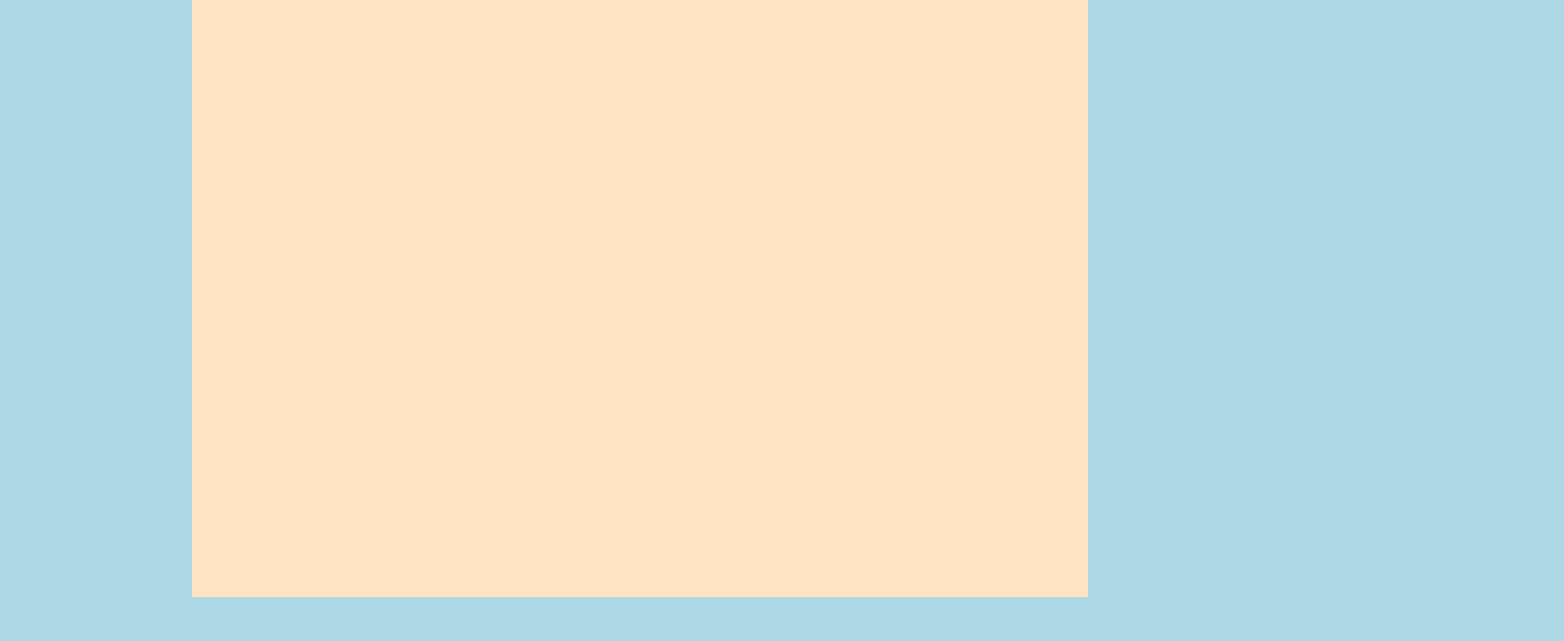
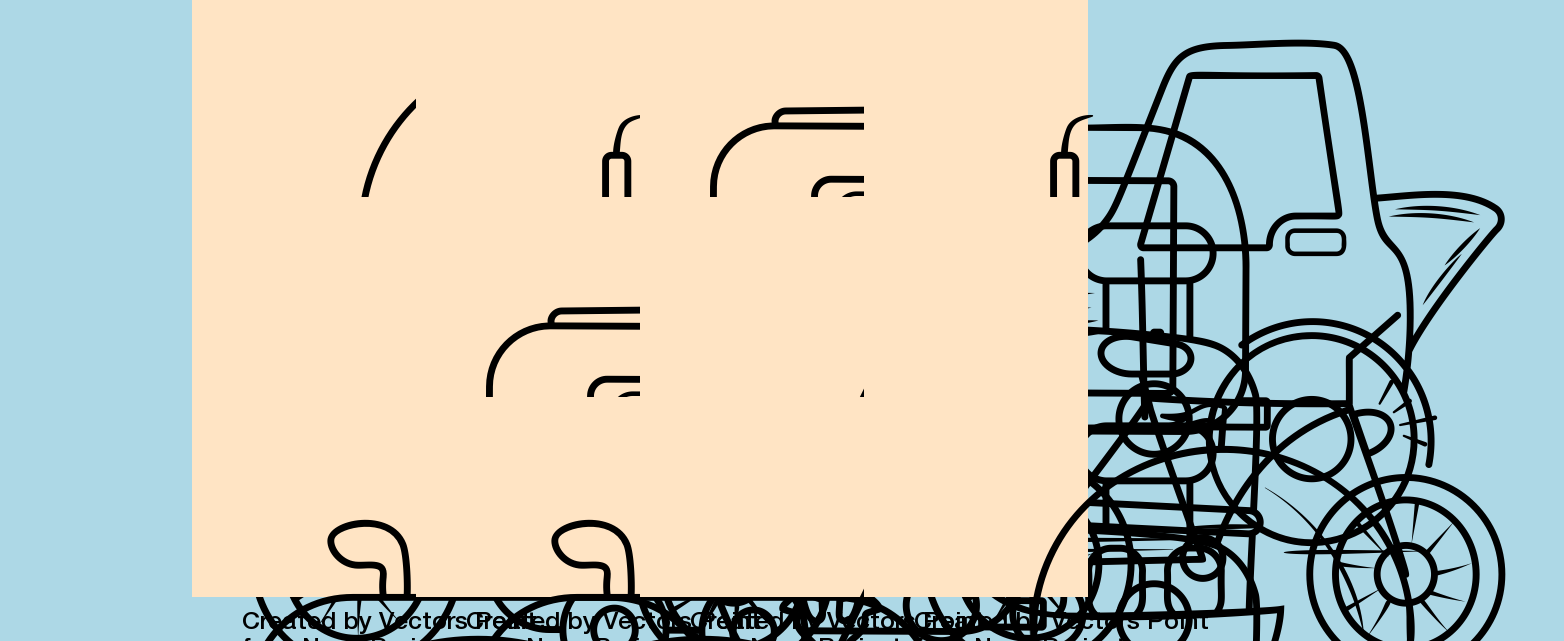
Before and after one commit to RobertoBarbagallo/-html-css-memory, a plain HTML site: page index.html in a window 1280 px wide. Shown: the part 115-756 px from the top of the page, 1564 px wide, since content can reach past the window. Drawn offline with Linux system fonts and the light colour scheme.

Commit message:
carica immagini carte

```diff
--- a/index.html
+++ b/index.html
@@ -16,24 +16,48 @@
 
         <main>
             <div class="raw">
-                <div class="card"></div>
-                <div class="card"></div>
-                <div class="card"></div>
-                <div class="card"></div>
+                <div class="card">
+                    <img src="img /noun_air_balloon_3134741.png" alt="">
+                </div>
+                <div class="card">
+                    <img src="img /noun_Tractor_3134797.png" alt="">
+                </div>
+                <div class="card">
+                    <img src="img /noun_Tram_3134750.png" alt="">
+                </div>
+                <div class="card">
+                    <img src="img /noun_Tractor_3134797.png" alt="">
+                </div>
             </div>
 
             <div class="raw">
-                <div class="card"></div>
-                <div class="card"></div>
-                <div class="card"></div>
-                <div class="card"></div>
+                <div class="card">
+                    <img src="img /noun_Bicycle_3134821.png" alt="">
+                </div>
+                <div class="card">
+                    <img src="img /noun_Tram_3134750.png" alt="">
+                </div>
+                <div class="card">
+                    <img src="img /noun_Cruise_Ship_3134824.png" alt="">
+                </div>
+                <div class="card">
+                    <img src="img /noun_Bicycle_3134821.png" alt="">
+                </div>
             </div>
 
             <div class="raw">
-                <div class="card"></div>
-                <div class="card"></div>
-                <div class="card"></div>
-                <div class="card"></div>
+                <div class="card">
+                    <img src="img /noun_Submarine_3134738.png" alt="">
+                </div>
+                <div class="card">
+                    <img src="img /noun_Submarine_3134738.png" alt="">
+                </div>
+                <div class="card">
+                    <img src="img /noun_Cruise_Ship_3134824.png" alt="">
+                </div>
+                <div class="card">
+                    <img src="img /noun_air_balloon_3134741.png" alt="">
+                </div>
             </div>
         </main>
 
```
